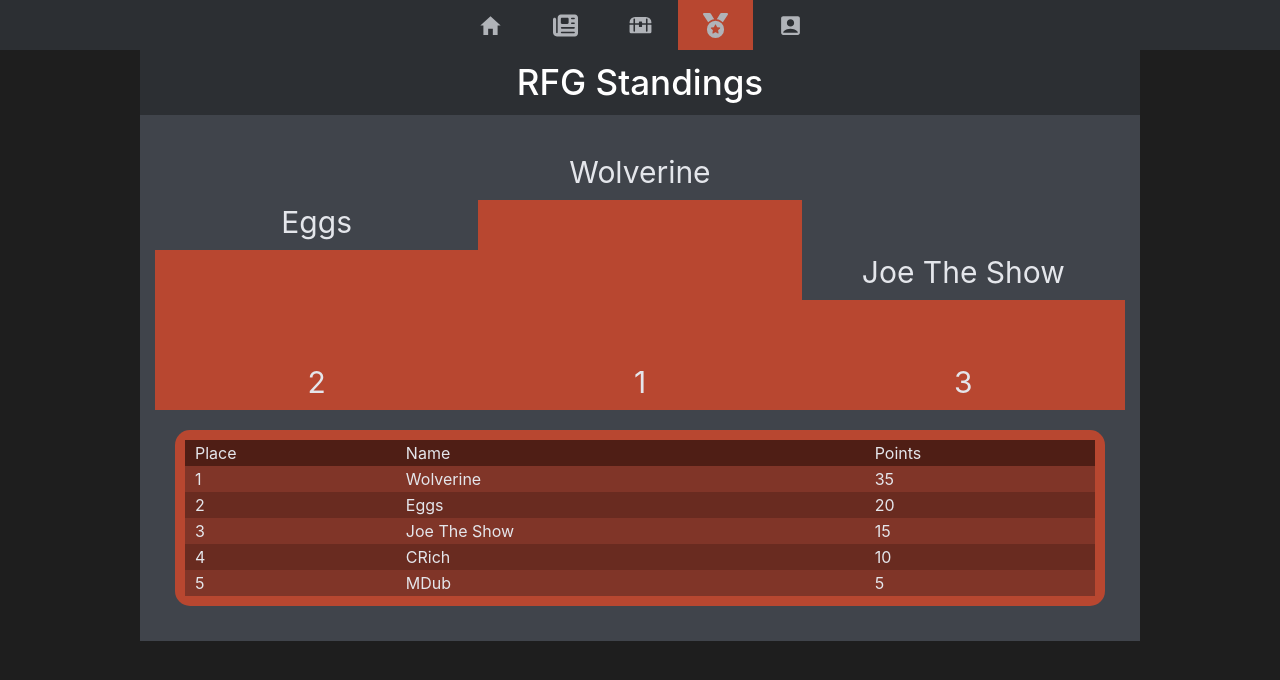
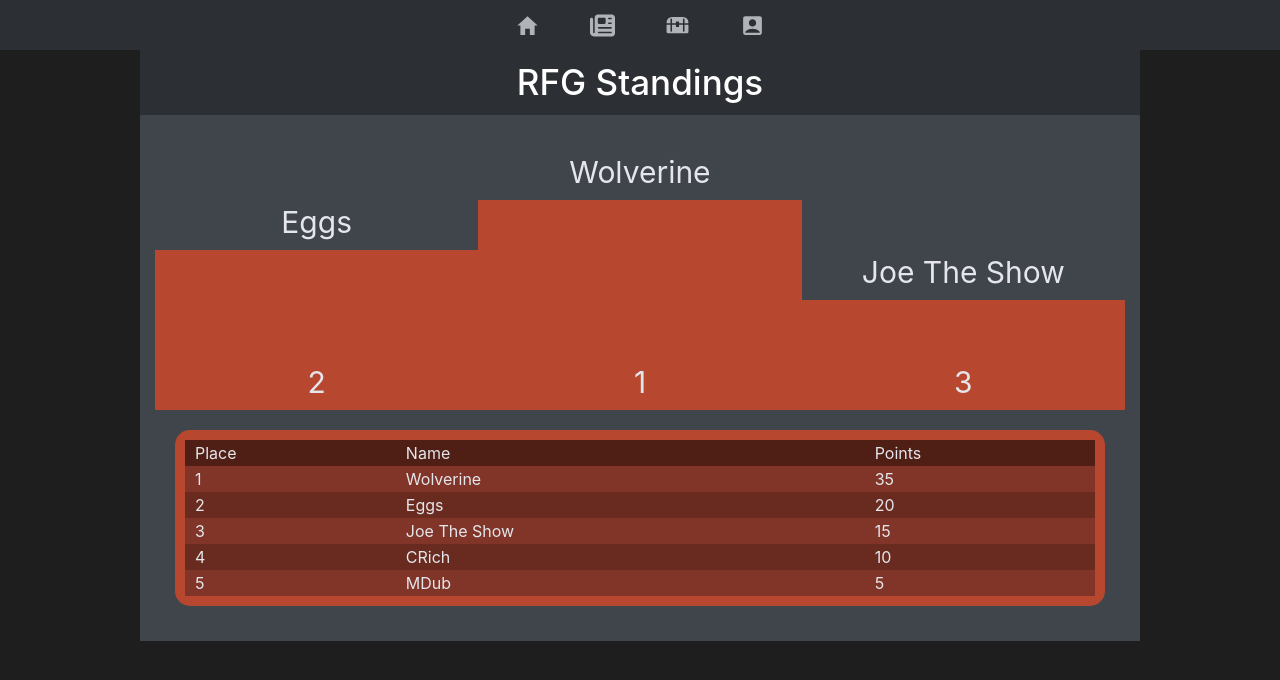
Before and after one commit to realloganholmes/SMRC, a React (Create React App) app: page /rfg in a window 1280 px wide. Shown: the top 680 px of the page. Built offline with nearby package versions, Linux system fonts and the light colour scheme.

Commit message:
Remove RFG again :P

```diff
--- a/src/privateRoute.js
+++ b/src/privateRoute.js
@@ -30,9 +30,9 @@ const PrivateRoute = ({ element, elName, ...rest }) => {
       <div className="navbar">
         <div className={elName === 'home' ? 'selected' : ''} onClick={() => setNavTo('/home')}><IoMdHome /></div>
         <div className={elName === 'recaps' ? 'selected' : ''} onClick={() => setNavTo('/recaps')}><FaNewspaper /></div>
-        {/*<div className={elName === 'races' ? 'selected' : ''} onClick={() => setNavTo('/races')}><FaPersonRunning /></div>*/}
         <div className={elName === 'coolers' ? 'selected' : ''} onClick={() => setNavTo('/coolers')}><PiTreasureChestFill /></div>
-        <div className={elName === 'rfg' ? 'selected' : ''} onClick={() => setNavTo('/rfg')}><FaMedal /></div>
+        {/*<div className={elName === 'races' ? 'selected' : ''} onClick={() => setNavTo('/races')}><FaPersonRunning /></div>
+        <div className={elName === 'rfg' ? 'selected' : ''} onClick={() => setNavTo('/rfg')}><FaMedal /></div>*/}
         <div className={elName === 'account' ? 'selected' : ''} onClick={() => setNavTo('/account')}><MdAccountBox /></div>
         { user && user.isAdmin ?
           (<div className={elName === 'admin' ? 'selected' : ''} onClick={() => setNavTo('/admin')}><MdAdminPanelSettings /></div>) : ''
```
